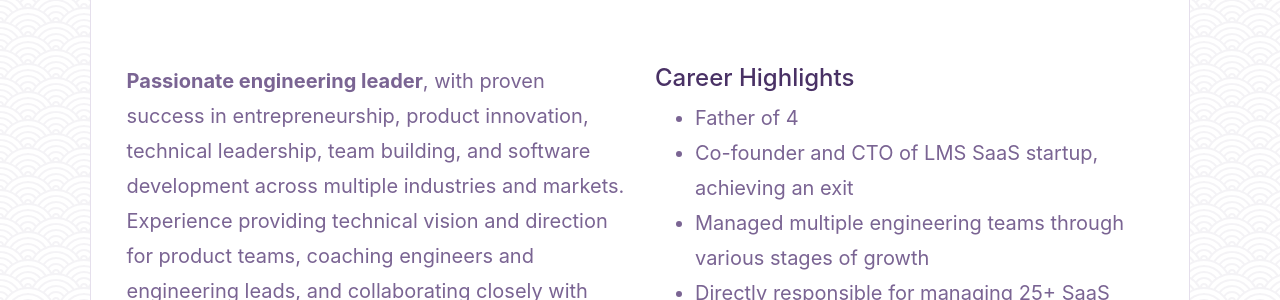
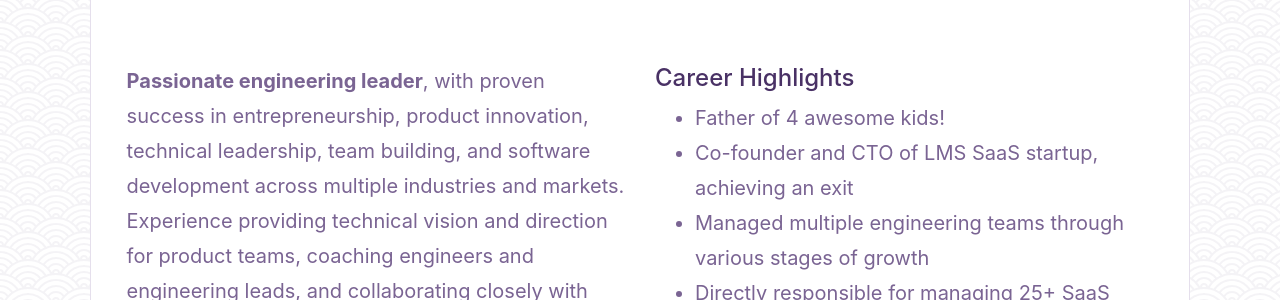
Before and after one commit to jaketoolson/jaketoolson.github.io, a Jekyll site: the page built from index.html, in a window 1280 px wide and 900 px high, scrolled down 936 px. Shown: the part 154-454 px from the top of the window. Built offline with Jekyll 4.4.1, drawn with Linux system fonts in a browser that asks for light colours; nearby versions of some CDN libraries.

Commit message:
Update home.html

```diff
--- a/_includes/home.html
+++ b/_includes/home.html
@@ -29,7 +29,7 @@
                 <div class="col-sm">
                     <h4 class="txt-prpl-drk">Career Highlights</h4>
                     <ul>
-                        <li>Father of 4</li>
+                        <li>Father of 4 awesome kids!</li>
                         <li>Co-founder and CTO of LMS SaaS startup, achieving an exit</li>
                         <li>Managed multiple engineering teams through various stages of growth</li>
                         <li>Directly responsible for managing 25+ SaaS products, from conception to launch</li>
```
